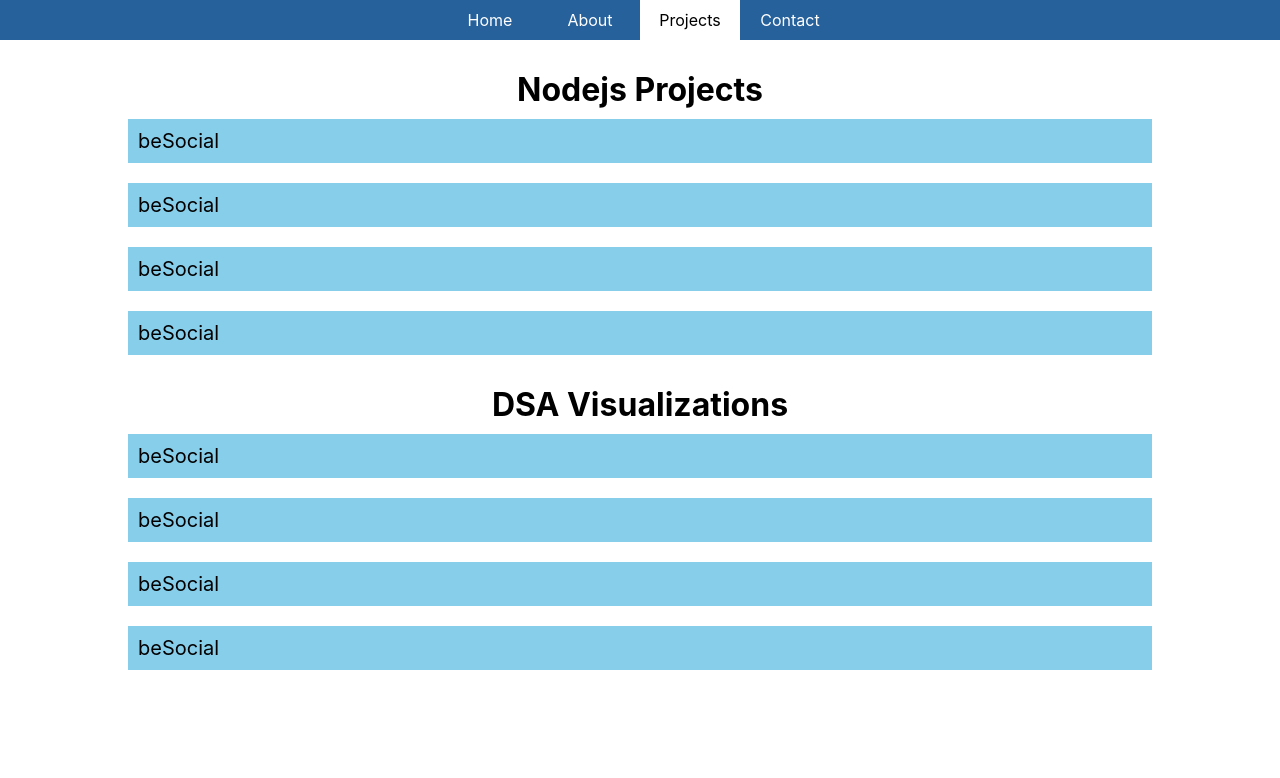
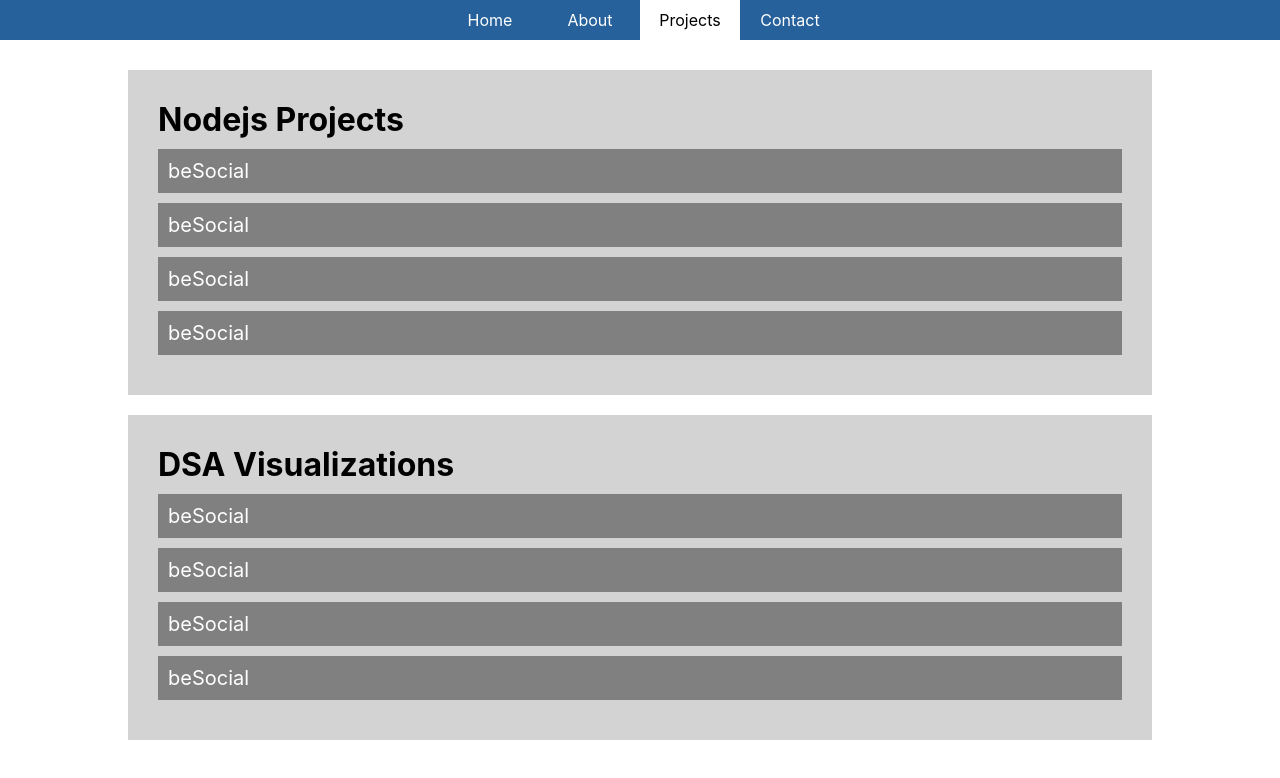
Before and after one commit to rudraWorks/reactPortfolio, a React (Create React App) app: page / in a window 1280 px wide. Both pictures are taken after a click on the element "Projects". Shown: the top 778 px of the page. Built offline with nearby package versions, Linux system fonts and the light colour scheme.

Commit message:
about page

```diff
--- a/package.json
+++ b/package.json
@@ -1,5 +1,5 @@
 {
-  "homepage": "https://myusername.github.io/my-app",
+  "homepage": "https://rudraworks.github.io/reactPortfolio",
   "name": "myportfolio",
   "version": "0.1.0",
   "private": true,
@@ -17,6 +17,8 @@
     "web-vitals": "^2.1.4"
   },
   "scripts": {
+       "predeploy": "npm run build",
+  "deploy": "gh-pages -d build",
     "start": "react-scripts start",
     "build": "react-scripts build",
     "test": "react-scripts test",
--- a/src/components/Contact.js
+++ b/src/components/Contact.js
@@ -26,15 +26,15 @@ function Contact() {
 
       <InnerDiv>
           <Img src='https://cdn-icons-png.flaticon.com/512/174/174857.png'></Img>
-          <a href='https://www.linkedin.com/in/merudra/' target='_blank'> <h1>https://www.linkedin.com/in/merudra/</h1></a>
+          <a href='https://www.linkedin.com/in/merudra/' target='_blank'> <h3>https://www.linkedin.com/in/merudra/</h3></a>
       </InnerDiv>
       <InnerDiv>
         <Img src='https://encrypted-tbn0.gstatic.com/images?q=tbn:ANd9GcS1b7Zb4f7LTEWo6_1mtrkyokm7LmL7zA8-5iBJnC_6&s'></Img>
-        <a href='mailto:merudra.official@gmail.com' target='_blank'> <h1>merudra.official@gmail.com</h1></a>
+        <a href='mailto:merudra.official@gmail.com' target='_blank'> <h3>merudra.official@gmail.com</h3></a>
       </InnerDiv>
       <InnerDiv>
          <Img src='https://upload.wikimedia.org/wikipedia/commons/thumb/e/e7/Instagram_logo_2016.svg/2048px-Instagram_logo_2016.svg.png'></Img>
-         <a href='https://www.instagram.com/rp_singh_1008/' target='_blank'> <h1>https://www.instagram.com/rp_singh_1008/</h1></a>
+         <a href='https://www.instagram.com/rp_singh_1008/' target='_blank'> <h3>https://www.instagram.com/rp_singh_1008/</h3></a>
       </InnerDiv>
 
     </Div>
--- a/src/components/Projects.js
+++ b/src/components/Projects.js
@@ -14,12 +14,15 @@ const ProjectsContainer = styled.div`
 `
 const Project = styled.div`
   background:#87ceeb;
-  width:80%;
+  background:#808080;
+  color:white;
+  width:100%;
   cursor:pointer;
-  margin:10px;
+  margin-bottom:10px;
+  margin-top:10px;
   padding:10px;
   &:hover{
-    background:#74b3ce;
+    background:#666666;
   }
   font-size:20px;
 `
@@ -136,18 +139,22 @@ function Projects() {
     <ProjectsContainer>
       <Modal isShow={show} close={() => setShow((p) => !p)} title={project.projectName} about={about} ></Modal>
 
+      <div style={{padding:'30px',background:'lightgray',width:'80%'}}>
         <h1>Nodejs Projects</h1>
         <Project onClick={() => setShow(true)}>beSocial</Project>
         <Project onClick={() => setShow(true)}>beSocial</Project>
         <Project onClick={() => setShow(true)}>beSocial</Project>
         <Project onClick={() => setShow(true)}>beSocial</Project>
+      </div>
+
       <br></br>
-
+      <div style={{padding:'30px',background:'lightgray',width:'80%'}}>
         <h1>DSA Visualizations</h1>
         <Project onClick={() => setShow(true)}>beSocial</Project>
         <Project onClick={() => setShow(true)}>beSocial</Project>
         <Project onClick={() => setShow(true)}>beSocial</Project>
         <Project onClick={() => setShow(true)}>beSocial</Project>
+      </div>
       <br></br>
 
     </ProjectsContainer>
```
Lines whose indentation alone changed are shown as unchanged.
